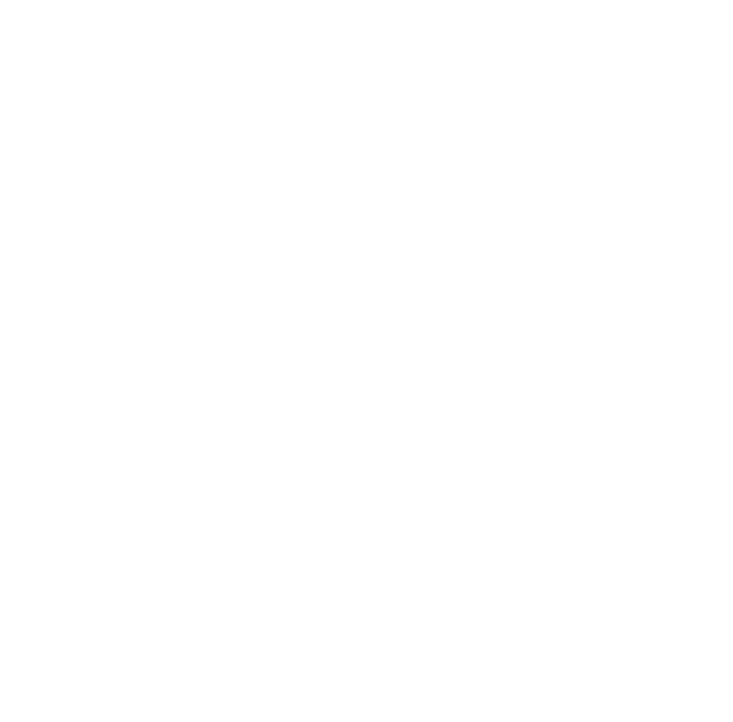
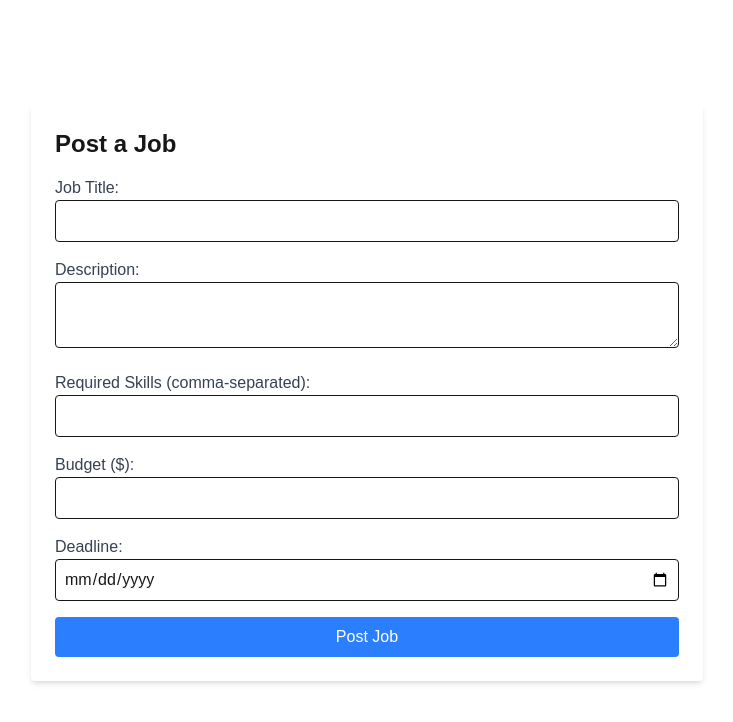
Before and after one commit to Shridharrrr/mindlancer, a Next.js app: page /business/job-post in a window 1280 px wide. Shown: the top 722 px of the page, without its empty margins (273-1006 px from the left). Built offline with nearby package versions, Linux system fonts and the light colour scheme; no server answers.

Commit message:
services added

```diff
--- a/src/app/(business)/business/job-post/page.jsx
+++ b/src/app/(business)/business/job-post/page.jsx
@@ -1,11 +1,143 @@
-import React from 'react'
+import { useState, useEffect } from "react";
+import { createJob } from "@/services/services"; // Import backend function
+import { useRouter } from "next/router";
+import { useUser } from "@clerk/nextjs"; // Import Clerk authentication
 
-function page() {
-  return (
-    <div>
+const AddJob = () => {
+    const { user, isLoaded } = useUser(); // Get Clerk user data
+    const [jobData, setJobData] = useState({
+        title: "",
+        description: "",
+        skills_required: "",
+        budget: "",
+        deadline: "",
+        business_id: "", // This will be set dynamically
+    });
 
-    </div>
-  )
-}
+    const [loading, setLoading] = useState(false);
+    const [message, setMessage] = useState("");
+    const router = useRouter();
 
-export default page
+    useEffect(() => {
+        if (isLoaded && user) {
+            setJobData((prev) => ({ ...prev, business_id: user.id })); // Set business ID from Clerk
+        }
+    }, [isLoaded, user]);
+
+    const handleChange = (e) => {
+        setJobData({ ...jobData, [e.target.name]: e.target.value });
+    };
+
+    const handleSubmit = async (e) => {
+        e.preventDefault();
+        setLoading(true);
+        setMessage("");
+
+        if (!jobData.business_id) {
+            setMessage("Error: You must be logged in to post a job.");
+            setLoading(false);
+            return;
+        }
+
+        // Convert skills into an array
+        const formattedData = {
+            ...jobData,
+            skills_required: jobData.skills_required.split(",").map(skill => skill.trim()),
+            budget: Number(jobData.budget),
+            deadline: new Date(jobData.deadline),
+        };
+
+        const response = await createJob(formattedData);
+
+        if (response.success) {
+            setMessage("Job posted successfully!");
+            setTimeout(() => router.push("/jobs"), 2000); // Redirect to jobs page
+        } else {
+            setMessage("Error: " + response.error);
+        }
+        setLoading(false);
+    };
+
+    return (
+        <div className="max-w-2xl mx-auto mt-10 p-6 bg-white shadow-md rounded">
+            <h2 className="text-2xl font-bold mb-4">Post a Job</h2>
+
+            {message && (
+                <div className={`p-2 mb-4 ${message.includes("Error") ? "text-red-500" : "text-green-500"}`}>
+                    {message}
+                </div>
+            )}
+
+            <form onSubmit={handleSubmit}>
+                <div className="mb-4">
+                    <label className="block text-gray-700">Job Title:</label>
+                    <input
+                        type="text"
+                        name="title"
+                        value={jobData.title}
+                        onChange={handleChange}
+                        required
+                        className="w-full p-2 border rounded"
+                    />
+                </div>
+
+                <div className="mb-4">
+                    <label className="block text-gray-700">Description:</label>
+                    <textarea
+                        name="description"
+                        value={jobData.description}
+                        onChange={handleChange}
+                        required
+                        className="w-full p-2 border rounded"
+                    ></textarea>
+                </div>
+
+                <div className="mb-4">
+                    <label className="block text-gray-700">Required Skills (comma-separated):</label>
+                    <input
+                        type="text"
+                        name="skills_required"
+                        value={jobData.skills_required}
+                        onChange={handleChange}
+                        required
+                        className="w-full p-2 border rounded"
+                    />
+                </div>
+
+                <div className="mb-4">
+                    <label className="block text-gray-700">Budget ($):</label>
+                    <input
+                        type="number"
+                        name="budget"
+                        value={jobData.budget}
+                        onChange={handleChange}
+                        required
+                        className="w-full p-2 border rounded"
+                    />
+                </div>
+
+                <div className="mb-4">
+                    <label className="block text-gray-700">Deadline:</label>
+                    <input
+                        type="date"
+                        name="deadline"
+                        value={jobData.deadline}
+                        onChange={handleChange}
+                        required
+                        className="w-full p-2 border rounded"
+                    />
+                </div>
+
+                <button
+                    type="submit"
+                    className="w-full bg-blue-500 text-white py-2 rounded"
+                    disabled={loading}
+                >
+                    {loading ? "Posting..." : "Post Job"}
+                </button>
+            </form>
+        </div>
+    );
+};
+
+export default AddJob;
--- a/src/app/layout.js
+++ b/src/app/layout.js
@@ -1,11 +1,6 @@
 import { Geist, Geist_Mono } from "next/font/google";
 import {
   ClerkProvider,
-  SignInButton,
-  SignUpButton,
-  SignedIn,
-  SignedOut,
-  UserButton,
 } from '@clerk/nextjs'
 import "./globals.css";
 
--- /dev/null
+++ b/src/services/services.js
@@ -0,0 +1,87 @@
+import { db } from "./firebase"; // Import Firestore instance
+import { collection, addDoc, getDocs, getDoc, query, where, doc, updateDoc } from "firebase/firestore";
+
+export const createJob = async (jobData) => {
+    try {
+        const docRef = await addDoc(collection(db, "jobs"), {
+            ...jobData,
+            created_at: new Date(),
+            status: "open", // Default status
+        });
+        return { success: true, jobId: docRef.id };
+    } catch (error) {
+        return { success: false, error: error.message };
+    }
+};
+
+export const getJobs = async (filters = {}) => {
+    try {
+        let jobsQuery = collection(db, "jobs");
+
+        if (filters.skills) {
+            jobsQuery = query(jobsQuery, where("skills_required", "array-contains", filters.skills));
+        }
+        if (filters.budget) {
+            jobsQuery = query(jobsQuery, where("budget", ">=", filters.budget));
+        }
+        if (filters.status) {
+            jobsQuery = query(jobsQuery, where("status", "==", filters.status));
+        }
+
+        const snapshot = await getDocs(jobsQuery);
+        const jobs = snapshot.docs.map((doc) => ({ id: doc.id, ...doc.data() }));
+
+        return { success: true, jobs };
+    } catch (error) {
+        return { success: false, error: error.message };
+    }
+};
+
+// export const getJobById = async (jobId) => {
+//     try {
+//         const jobRef = doc(db, "jobs", jobId);
+//         const jobSnap = await getDoc(jobRef);
+
+//         if (jobSnap.exists()) {
+//             return { success: true, job: jobSnap.data() };
+//         } else {
+//             return { success: false, error: "Job not found" };
+//         }
+//     } catch (error) {
+//         return { success: false, error: error.message };
+//     }
+// };
+
+export const applyForJob = async (applicationData) => {
+    try {
+        const docRef = await addDoc(collection(db, "proposals"), {
+            ...applicationData,
+            status: "pending",
+            applied_at: new Date(),
+        });
+        return { success: true, proposalId: docRef.id };
+    } catch (error) {
+        return { success: false, error: error.message };
+    }
+};
+
+
+export const hireFreelancer = async (jobId, freelancerId, amount) => {
+    try {
+        const contractData = {
+            job_id: jobId,
+            freelancer_id: freelancerId,
+            amount,
+            start_date: new Date(),
+            status: "active",
+        };
+        const docRef = await addDoc(collection(db, "contracts"), contractData);
+
+        const jobRef = doc(db, "jobs", jobId);
+        await updateDoc(jobRef, { status: "hired" });
+
+        return { success: true, contractId: docRef.id };
+    } catch (error) {
+        return { success: false, error: error.message };
+    }
+};
```
Also changed, not shown: 1 other file (tests, documents, lock files or other folders).
